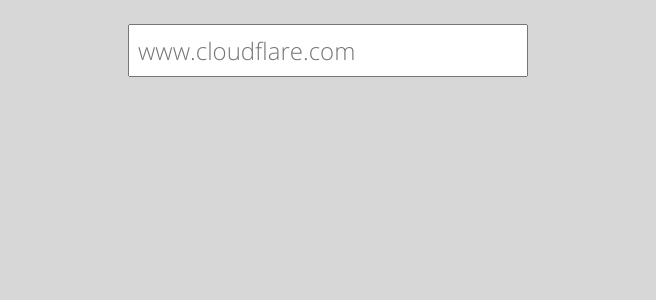
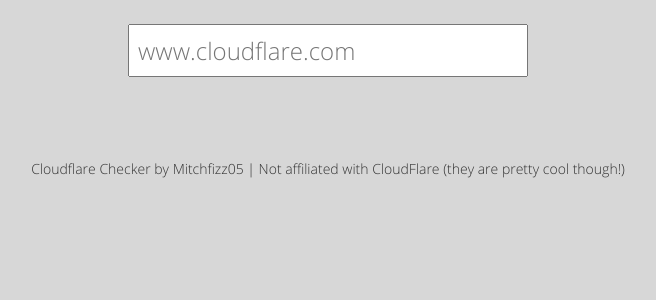
Before and after one commit to 5l1v3r1/cloudflare-check, a PHP site: page / in a window 1280 px wide. Shown: the part 128-428 px from the top of the page, without its empty margins (312-968 px from the left). Run offline with PHP 8.4, Linux system fonts and the light colour scheme; some libraries are stand-ins or nearby versions; some web fonts are replaced.

Commit message:
Add footer

```diff
--- a/www/assets/css/main.css
+++ b/www/assets/css/main.css
@@ -95,5 +95,18 @@ body {
     color: #a94442;
     background-color: #f2dede;
     border-color: #ebccd1;
+}
 
+footer {
+    margin-top: 64px;
+
+    font-family: "open sans", arial, sans-serif;
+    font-weight: lighter;
+    font-size: 14px;
+    color: #313131;
+
+    text-align: center;
 }
+
+footer a { color: inherit; text-decoration: none; }
+footer a:hover { text-decoration: underline; }
--- a/www/index.php
+++ b/www/index.php
@@ -22,6 +22,11 @@
             <form id="urlform">
                 <input type="text" id="urlbox" placeholder="">
             </form><br>
+
+            <footer>
+                <a href="https://github.com/mitchfizz05/cloudflare-check" title="mitchfizz05/cloudflare-checker">Cloudflare Checker</a> by <a href="http://mitchfizz05.net/" title="Mitchfizz05">Mitchfizz05</a> |
+                Not affiliated with <a href="https://cloudflare.com/" title="CloudFlare.com">CloudFlare</a> (they are pretty cool though!)
+            </footer>
         </div>
     </body>
 </html>
```
